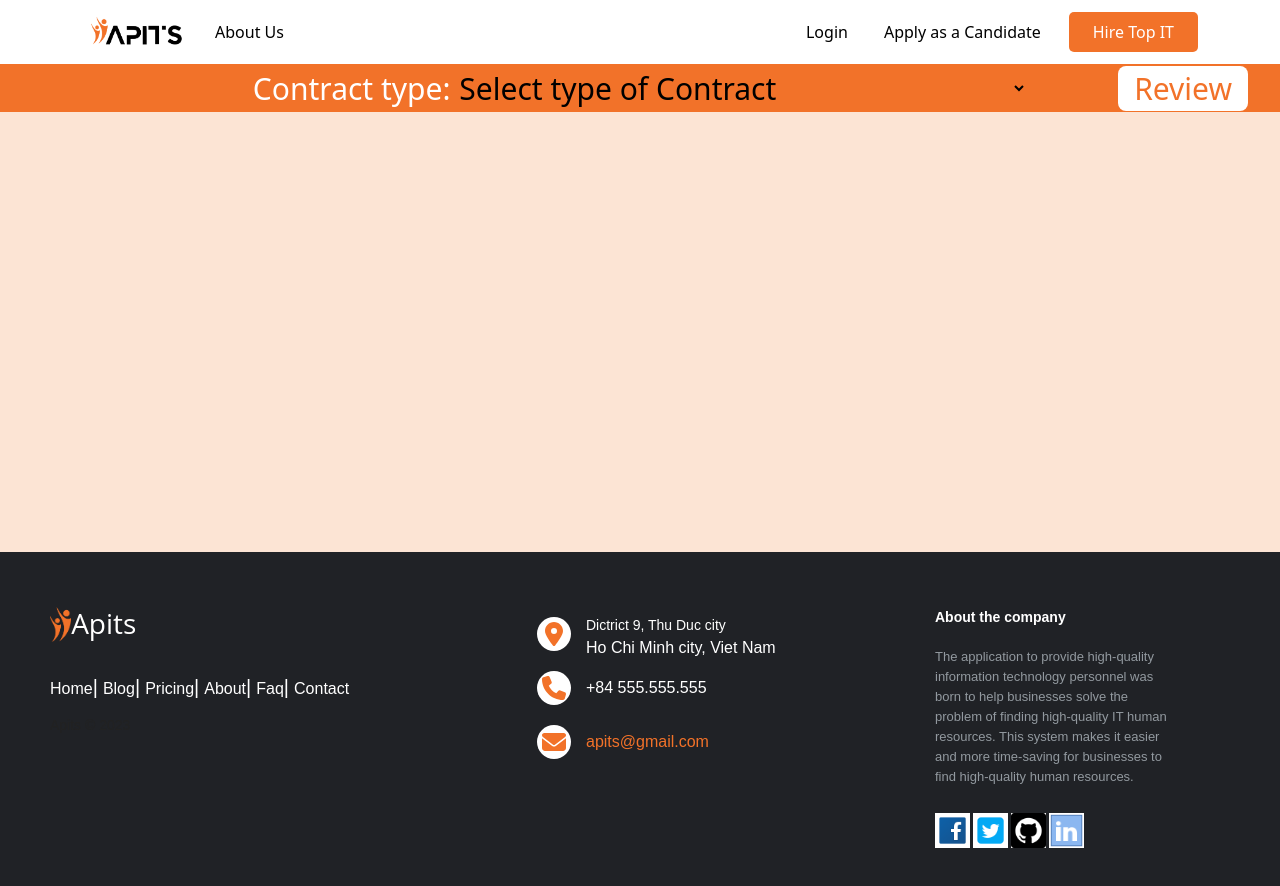
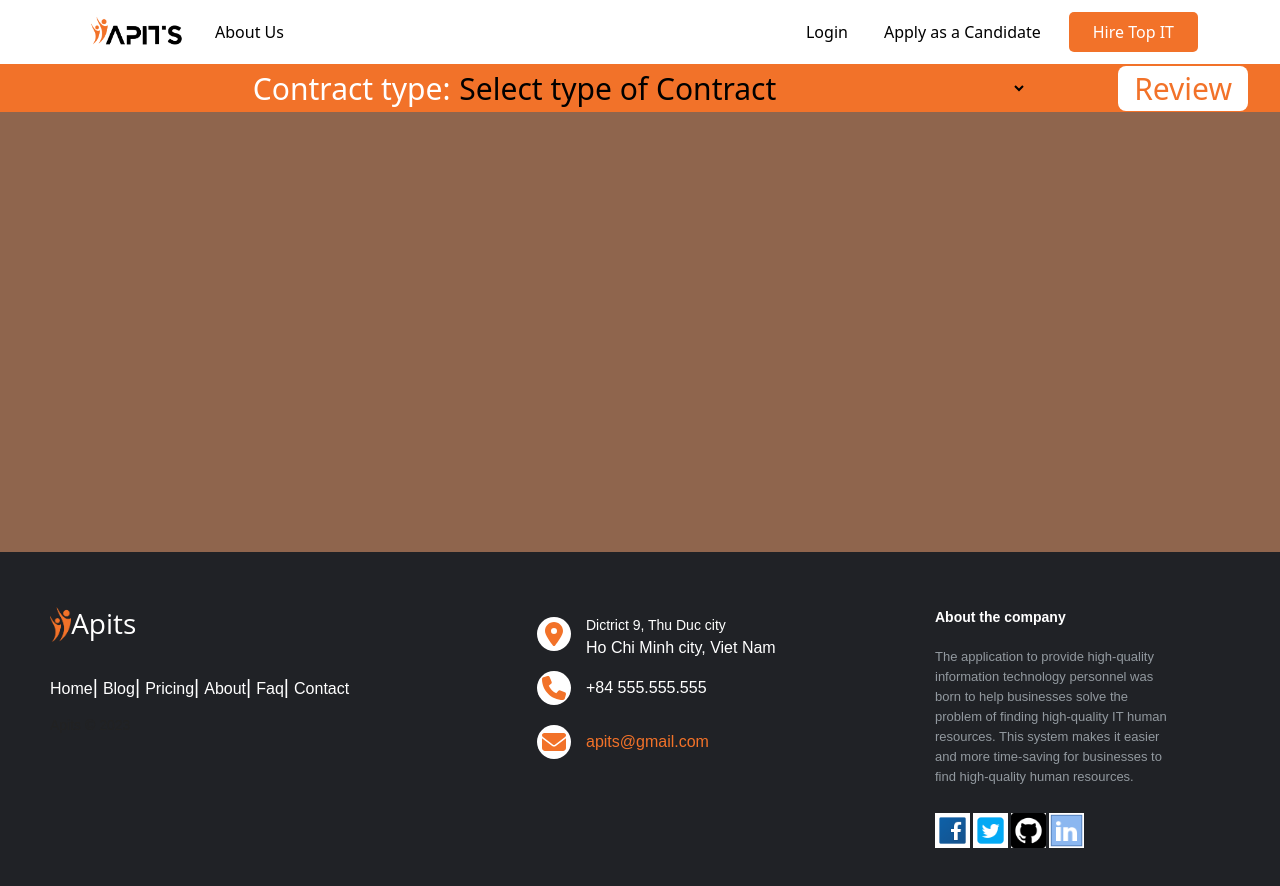
Before and after one commit to se140718-dacdat/apits-frontend, a React (Create React App) app: page /test in a window 1280 px wide. Shown: the top 886 px of the page. Built offline with nearby package versions, Linux system fonts and the light colour scheme.

Commit message:
fix background color

```diff
--- a/src/components/pages/contract/ContractCreateForm.css
+++ b/src/components/pages/contract/ContractCreateForm.css
@@ -1,5 +1,5 @@
 #ContractCreateForm {
-    background-color: rgb(252, 228, 212);
+    background-color: #8F654D;
 }
 
 #ContractCreateForm .container {
```
